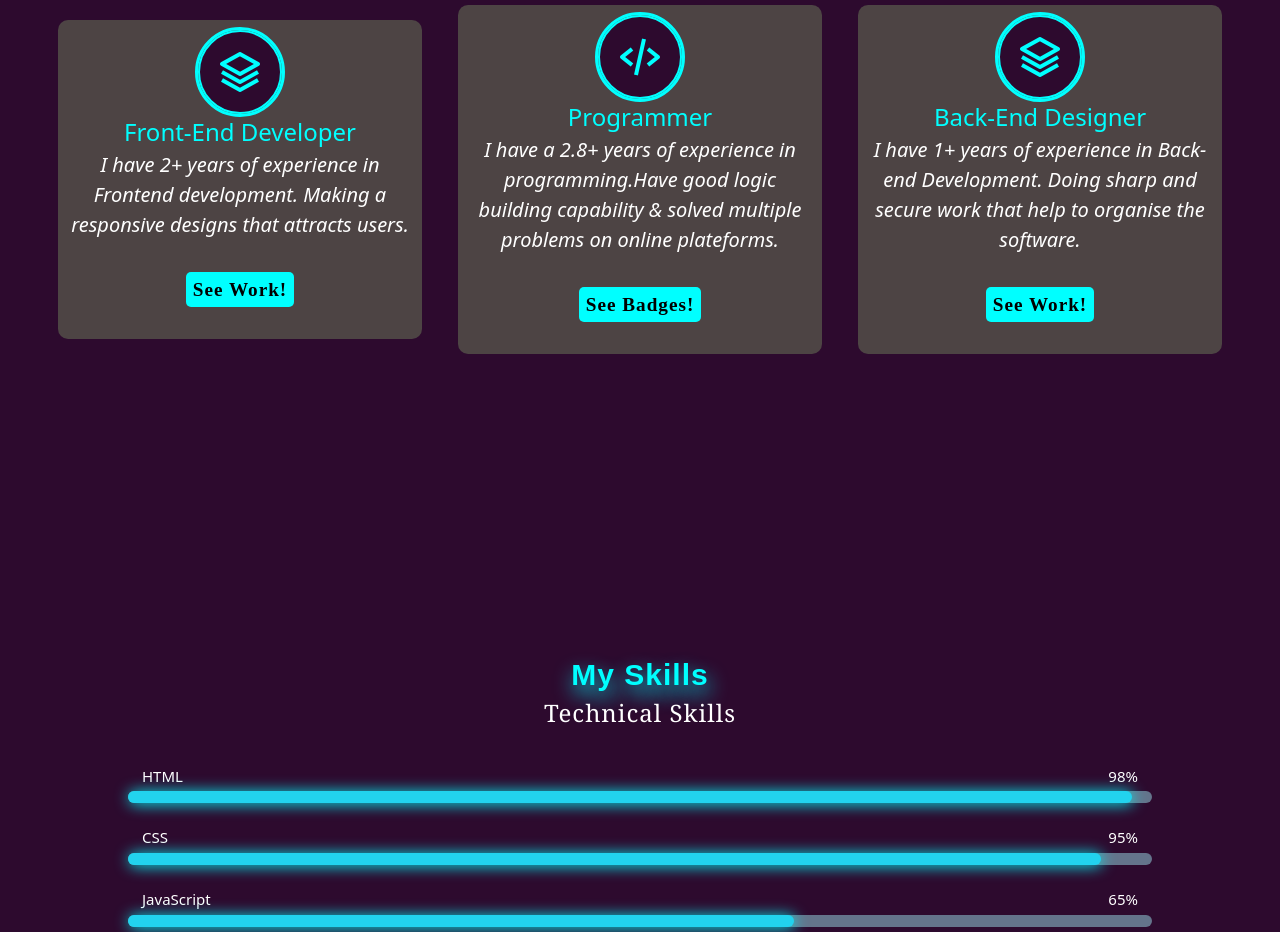
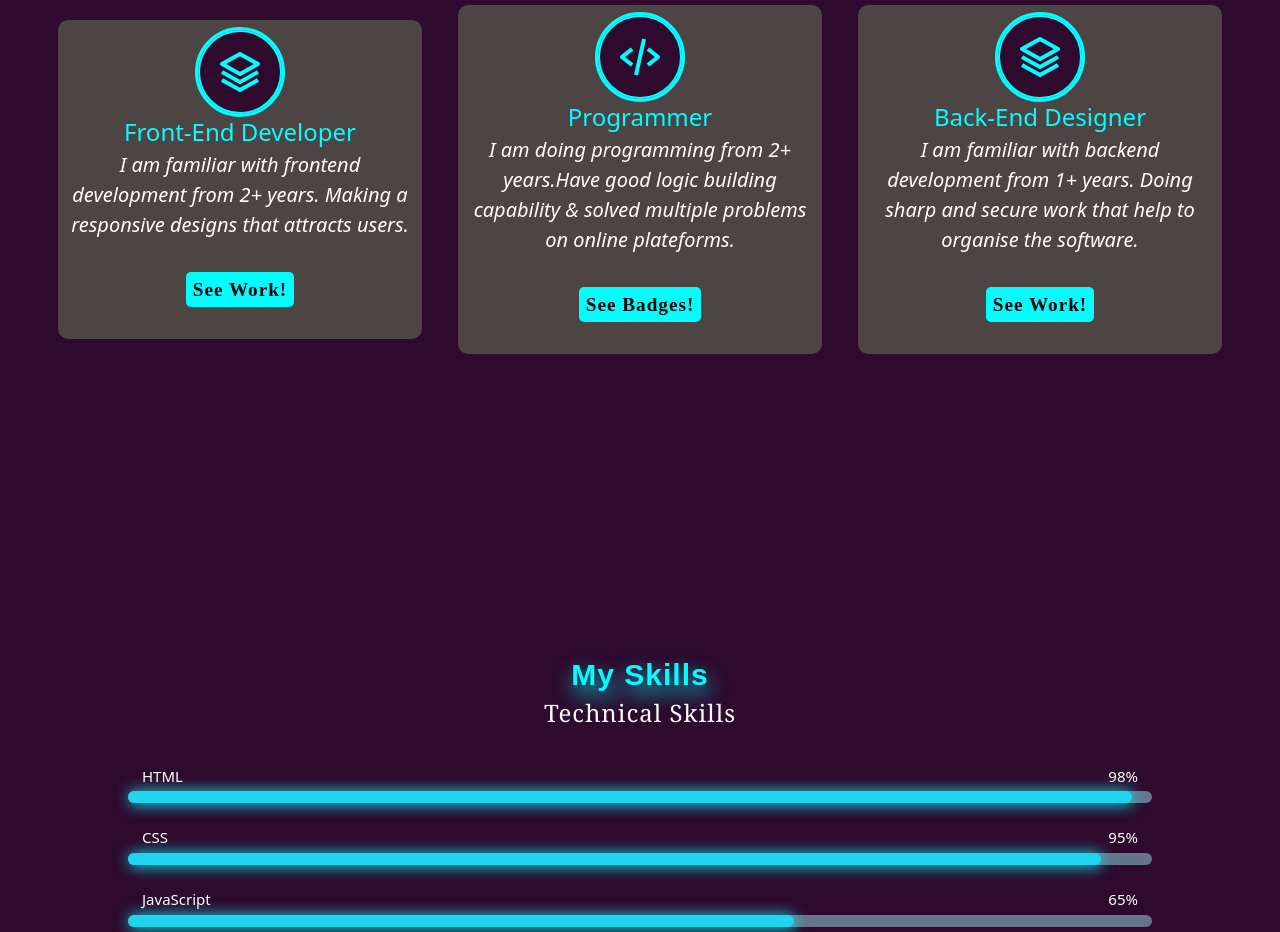
Before and after one commit to VARSHA-MALVIYA/PORTFOLIO, a website: page index.html in a window 1280 px wide. Shown: the part 2280-3212 px from the top of the page. Drawn offline with nearby package versions, Linux system fonts and the light colour scheme.

Commit message:
Update index.html

```diff
--- a/index.html
+++ b/index.html
@@ -139,7 +139,7 @@
             <div class="service-box">
                 <i class='bx bx-layer services-icon'></i>
                 <h3>Front-End Developer</h3>
-                <p>I have 2+ years of experience in Frontend development. Making a responsive designs that attracts users.</p><br>
+                <p>I am familiar with frontend development from 2+ years. Making a responsive designs that attracts users.</p><br>
                 <div class="mb-6 mt-3">
                     <a href="https://varsha-malviya.github.io/Pw-Skills-Clone/" id="btn3" class="buttons">See Work!</a>
                 </div>
@@ -148,7 +148,7 @@
             <div class="service-box">
                 <i class='bx bx-code-alt services-icon'></i>
                 <h3>Programmer</h3>
-                <p>I have a 2.8+ years of experience in programming.Have good logic building capability & solved multiple problems on online plateforms.</p><br>
+                <p>I am doing programming from 2+ years.Have good logic building capability & solved multiple problems on online plateforms.</p><br>
                 <div class="mb-6 mt-3">
                     <a href="https://www.hackerrank.com/profile/malviyavarsha243" id="btn5" class="buttons">See Badges!</a>
                 </div>
@@ -157,7 +157,7 @@
             <div class="service-box">
                 <i class='bx bx-layer services-icon'></i>
                 <h3>Back-End Designer</h3>
-                <p>I have 1+ years of experience in Back-end Development. Doing sharp and secure work that help to organise the software.</p><br>
+                <p>I am familiar with backend development from 1+ years. Doing sharp and secure work that help to organise the software.</p><br>
                 <div class="mb-6 mt-3">
                     <a href="https://varsha-malviya.github.io/Weather-App/" id="btn4" class="buttons">See Work!</a>
                 </div>
```
